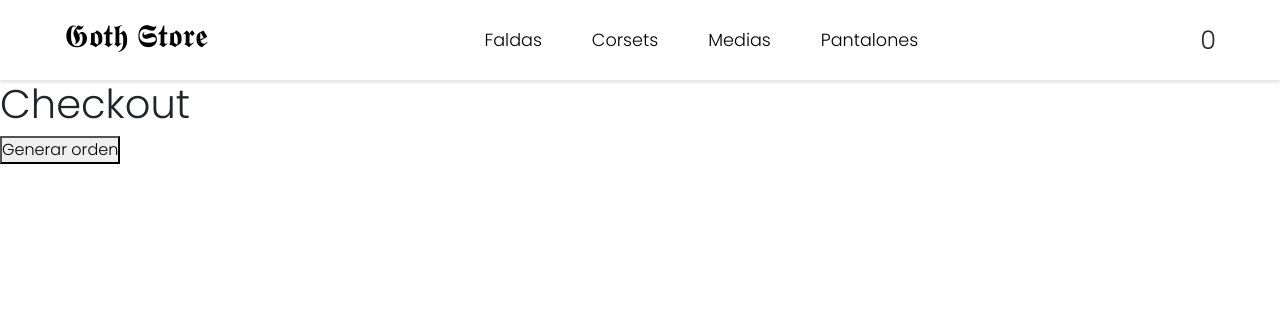
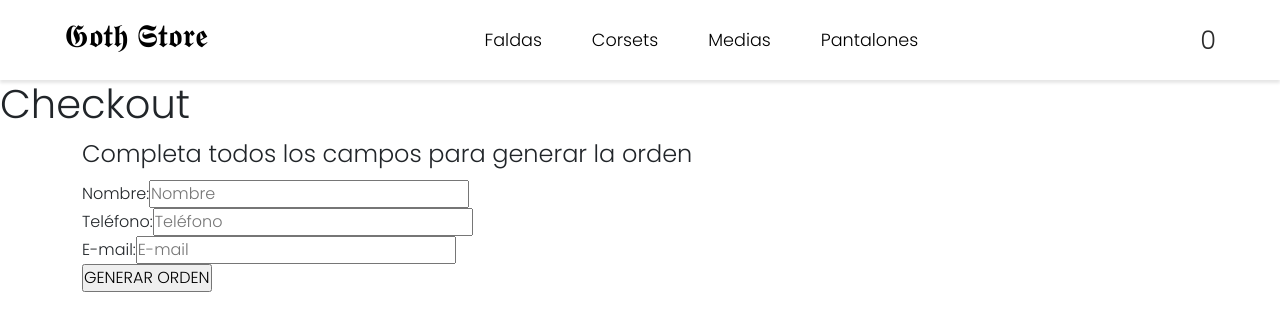
Before and after one commit to valendiego/gothstore-reactjs, a React (Vite) app in the folder gothstore/: page /checkout in a window 1280 px wide. Shown: the top 330 px of the page. Built offline with nearby package versions, Linux system fonts and the light colour scheme; the HTML template or start-up script is replaced by a standard one.

Commit message:
Se agregaron los componentes del checkout

```diff
--- a/gothstore/src/components/Checkout/Checkout.jsx
+++ b/gothstore/src/components/Checkout/Checkout.jsx
@@ -1,10 +1,82 @@
 import styles from './Checkout.module.css'
+import { useCart } from '../../context/CartContext'
+import OrderForm from '../OrderForm/OrderForm'
+import OrderView from '../OrderView/OrderView'
+import { db } from '../../services/firebase/firebaseConfig'
+import { collection, getDocs, where, query, documentId, writeBatch, addDoc } from 'firebase/firestore'
+import { useNotification } from '../../notification/NotificationService'
+import { useState } from 'react'
 
 const Checkout = () => {
-    return(
-        <div className={styles.checkout__container}>
+    const [loading, setLoading] = useState(false)
+    const [orderId, setOrderId] = useState(null)
+    const { cart, total, clearCart } = useCart()
+    const { showNotification } = useNotification()
+
+    const createOrder = async (userData) => {
+        setLoading(true)
+        try {
+            const objOrder = {
+                buyer: userData,
+                item: cart,
+                total
+            }
+            const batch = writeBatch(db)
+            const outOfStock = []
+
+            const ids = cart.map(prod => prod.id)
+            const productsCollection = query(collection(db, 'products'), where(documentId(), 'in', ids))
+
+            const querySnapshot = await getDocs(productsCollection)
+            const { docs } = querySnapshot
+
+            docs.forEach(doc => {
+                const fields = doc.data()
+                const stockDb = fields.stock
+
+                const productsAddedToCart = cart.find(prod => prod.id === doc.id)
+                const prodQuantity = productsAddedToCart.quantity
+
+                if (stockDb >= prodQuantity) {
+                    batch.update(doc.ref, { stock: stockDb - prodQuantity })
+                } else {
+                    outOfStock.push({ id: doc.id, ...fields })
+                    console.log(outOfStock)
+                }
+            })
+
+            if (outOfStock.length === 0) {
+                batch.commit()
+
+                const orderCollection = collection(db, 'orders')
+                const { id } = await addDoc(orderCollection, objOrder)
+
+                setOrderId(id)
+                clearCart()
+            } else {
+                showNotification('error', 'Hay productos sin stock disponible')
+            }
+        } catch (error) {
+            showNotification('error', 'Hubo un al generar la orden')
+        } finally {
+            setLoading(false)
+        }
+    }
+
+    if (loading) {
+        return <h2>Se está generando su orden...</h2>
+    }
+
+    if (orderId) {
+        return <OrderView orderId={orderId} />
+    }
+
+    return (
+        <div className={styles.container__checkout}>
             <h1>Checkout</h1>
-            <button>Generar orden</button>
+            <div className={styles.container__orderform}>
+                <OrderForm onCreate={createOrder} />
+            </div>
         </div>
     )
 }
--- a/gothstore/src/components/Checkout/Checkout.module.css
+++ b/gothstore/src/components/Checkout/Checkout.module.css
@@ -1,3 +1,3 @@
-.checkout__container{
+.container__checkout{
     padding: 80px 0 0 0;
 }
--- a/gothstore/src/components/ItemDetail/ItemDetail.jsx
+++ b/gothstore/src/components/ItemDetail/ItemDetail.jsx
@@ -11,7 +11,7 @@ const ItemDetail = ({ id, name, img, category, description, price, stock }) => {
 
     const handleOnAdd = (quantity) => {
         const objProductToAdd = {
-            id, name, price, quantity
+            id, name, price, quantity, img
         }
         addItem(objProductToAdd)
     }
--- a/gothstore/src/components/ItemListContainer/ItemListContainer.jsx
+++ b/gothstore/src/components/ItemListContainer/ItemListContainer.jsx
@@ -58,9 +58,13 @@ const ItemListContainer = ({ greeting }) => {
 
     if (loading) {
         return (
-            <div className='container'>
-                <h1 className={styles.greeting}>{greeting = "𝔅𝔦𝔢𝔫𝔳𝔢𝔫𝔦𝔡𝔬𝔰 𝔞 𝔊𝔬𝔱𝔥 𝔖𝔱𝔬𝔯𝔢"}</h1>
-                <h2 className={styles.loading}>Cargando los productos...</h2>
+            <div>
+                <Banner />
+                <Beneficios />
+                <div className='container'>
+                    <h1 className={styles.greeting}>{greeting = "𝔅𝔦𝔢𝔫𝔳𝔢𝔫𝔦𝔡𝔬𝔰 𝔞 𝔊𝔬𝔱𝔥 𝔖𝔱𝔬𝔯𝔢"}</h1>
+                    <h2 className={styles.loading}>Cargando los productos...</h2>
+                </div>
             </div>
         )
 
--- /dev/null
+++ b/gothstore/src/components/OrderForm/OrderForm.jsx
@@ -0,0 +1,76 @@
+import { useState } from "react";
+import styles from './OrderForm.module.css'
+import { useNotification } from "../../notification/NotificationService";
+
+const OrderForm = ({ onCreate }) => {
+    const [name, setName] = useState('')
+    const [phone, setPhone] = useState('')
+    const [email, setEmail] = useState('')
+    const { showNotification } = useNotification()
+    const [formSubmitted, setFormSubmitted] = useState(false)
+
+    const handleNameChange = (e) => {
+        setName(e.target.value)
+    }
+
+    const handlePhoneChange = (e) => {
+        setPhone(e.target.value)
+    }
+
+    const handleEmailChange = (e) => {
+        setEmail(e.target.value)
+    }
+
+    const handleSubmit = (e) => {
+        e.preventDefault()
+
+        setFormSubmitted(true)
+
+        if (!name || !phone || !email) {
+            showNotification('error', 'Debe completar todos los campos')
+            return
+        }
+
+        const userData = {
+            name,
+            phone,
+            email,
+        };
+
+        onCreate(userData)
+    }
+
+    return (
+        <>
+            <section className={`container ${styles.contact}`}>
+                <form className={styles.form} onSubmit={handleSubmit}>
+
+                    <legend>Completa todos los campos para generar la orden</legend>
+
+                    <div className={styles.container}>
+                        <div className={styles.field}>
+                            <label>Nombre:</label>
+
+                            <input type="text" placeholder="Nombre" value={name} onChange={handleNameChange} />
+                        </div>
+
+                        <div className={styles.field}>
+                            <label>Teléfono:</label>
+                            <input type="tel" placeholder="Teléfono" value={phone} onChange={handlePhoneChange} />
+                        </div>
+
+                        <div className={styles.field}>
+                            <label>E-mail:</label>
+                            <input type="email" placeholder="E-mail" value={email} onChange={handleEmailChange} />
+                        </div>
+                    </div>
+
+                    <input type="submit" value='GENERAR ORDEN' className={styles.submit} />
+
+                </form>
+            </section>
+        </>
+    )
+}
+
+export default OrderForm
--- /dev/null
+++ b/gothstore/src/components/OrderView/OrderView.jsx
@@ -0,0 +1,17 @@
+import styles from './OrderView.module.css'
+import { Link } from 'react-router-dom'
+
+const OrderView = ({ orderId }) => {
+    return (
+        <div className="container">
+            <div className={styles.container__orderview}>
+                <h1>Gracias por comprar con nosotros</h1>
+                <p className={styles.order}>el ID de su compra es: <strong>{orderId}</strong></p>
+                <p>Pronto nos pondremos en contacto con usted</p>
+                <Link to={'/'}>Volver al inicio</Link>
+            </div>
+        </div>
+    )
+}
+
+export default OrderView
```
Also changed, not shown: gothstore/src/components/OrderForm/OrderForm.module.css (added), gothstore/src/components/OrderView/OrderView.module.css (added).
